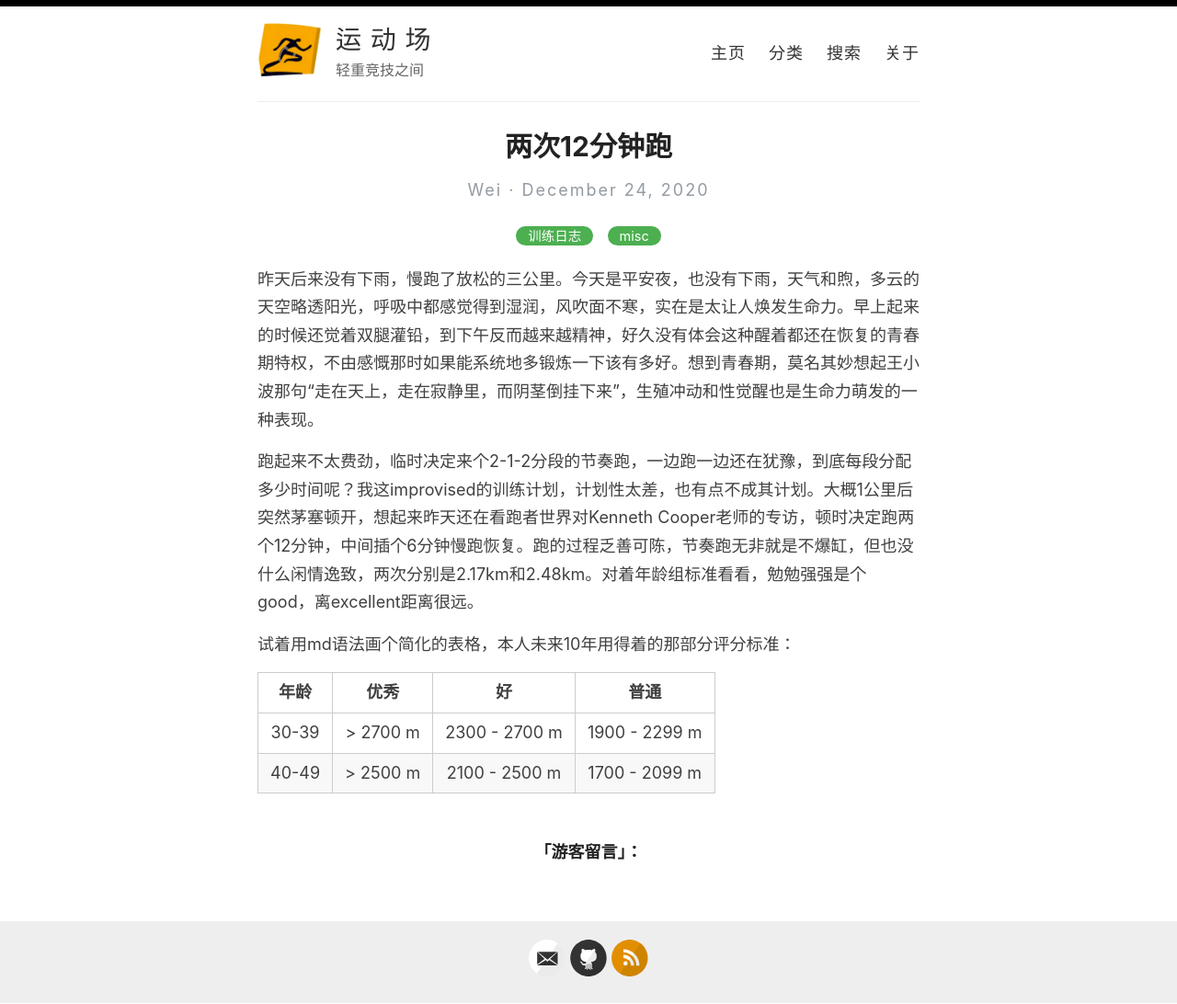
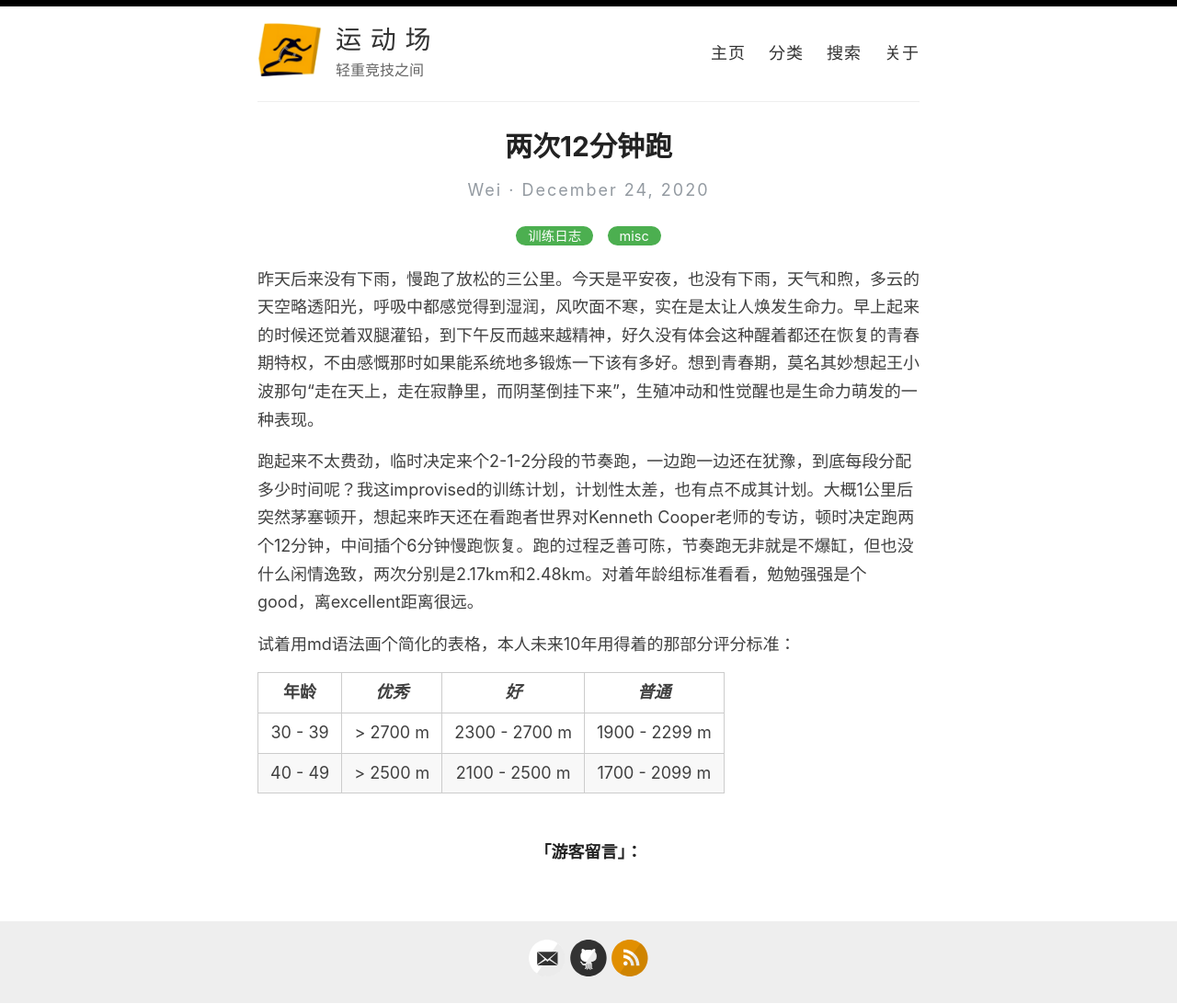
Before and after one commit to athletik/athletik.github.io, a Jekyll site: the page built from _posts/2020-12-24-两次12分钟跑.md, in a window 1280 px wide. Shown: the whole page at 92% size. Built offline with Jekyll 4.4.1, drawn with Linux system fonts in a browser that asks for light colours; comment, search, counter and statistics services are not loaded.

Commit message:
Update 2020-12-24-两次12分钟跑.md

```diff
--- a/_posts/2020-12-24-两次12分钟跑.md
+++ b/_posts/2020-12-24-两次12分钟跑.md
@@ -10,7 +10,7 @@ title: 两次12分钟跑
 
 试着用md语法画个简化的表格，本人未来10年用得着的那部分评分标准：
 
-年龄 | 优秀 | 好 |普通
-:---: | :---: | :---: | :---:
-30-39 | > 2700 m | 2300 - 2700 m |1900 - 2299 m
-40-49 | > 2500 m | 2100 - 2500 m | 1700 - 2099 m
+年龄|*优秀* |*好*|*普通*
+:---:|:---:|:---:|:---:
+30 - 39|> 2700 m|2300 - 2700 m|1900 - 2299 m
+40 - 49|> 2500 m|2100 - 2500 m|1700 - 2099 m
```
